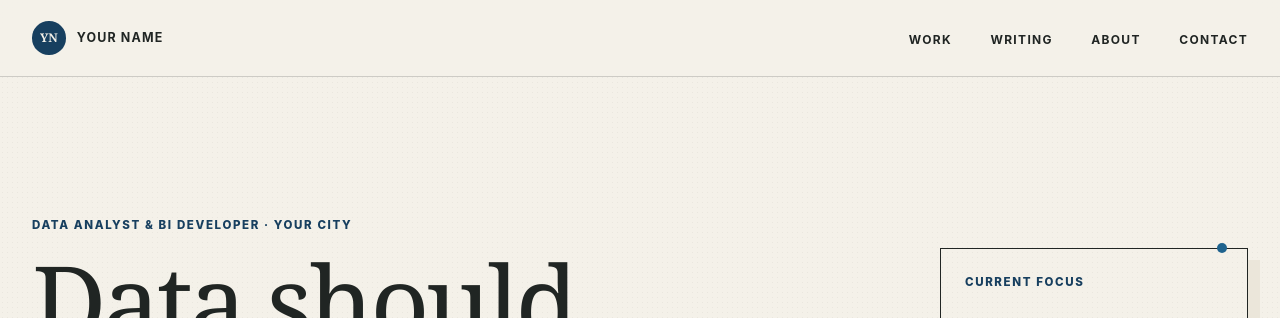
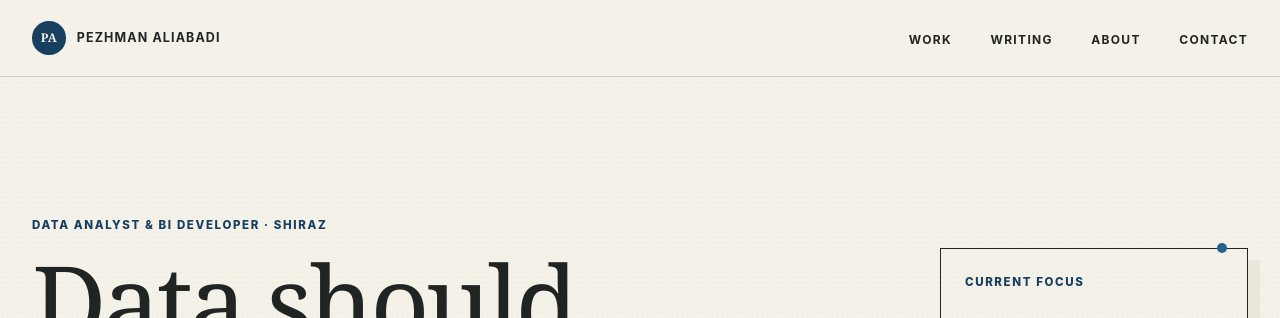
Before and after one commit to Pejhan/Pejhan, a Jekyll site: the page built from index.html, in a window 1280 px wide and 900 px high. Shown: the top 318 px of the window. Built offline with Jekyll 4.4.1, drawn with Linux system fonts in a browser that asks for light colours; some of the changed text lies outside the part shown.

Commit message:
Update _config.yml

```diff
--- a/_config.yml
+++ b/_config.yml
@@ -1,21 +1,21 @@
 title: "Your Name — Data & BI"
 description: "Data analyst and BI developer turning complex data into clear decisions."
-url: "https://username.github.io"
+url: "https://pejhan.github.io"
 baseurl: ""
 lang: en
 timezone: UTC
 
 author:
-  name: "Your Name"
-  initials: "YN"
+  name: "Pezhman Aliabadi"
+  initials: "PA"
   role: "Data Analyst & BI Developer"
-  location: "Your City"
-  email: "hello@example.com"
+  location: "Shiraz"
+  email: "pjmn.albd@gmail.com"
   bio: "I turn scattered data into reliable models, useful dashboards, and decisions people can act on."
 
 social:
-  github: "https://github.com/username"
-  linkedin: "https://www.linkedin.com/in/username"
+  github: "https://github.com/pejhan"
+  linkedin: "https://www.linkedin.com/in/pejhan"
   resume: ""
 
 permalink: /writing/:title/
```
